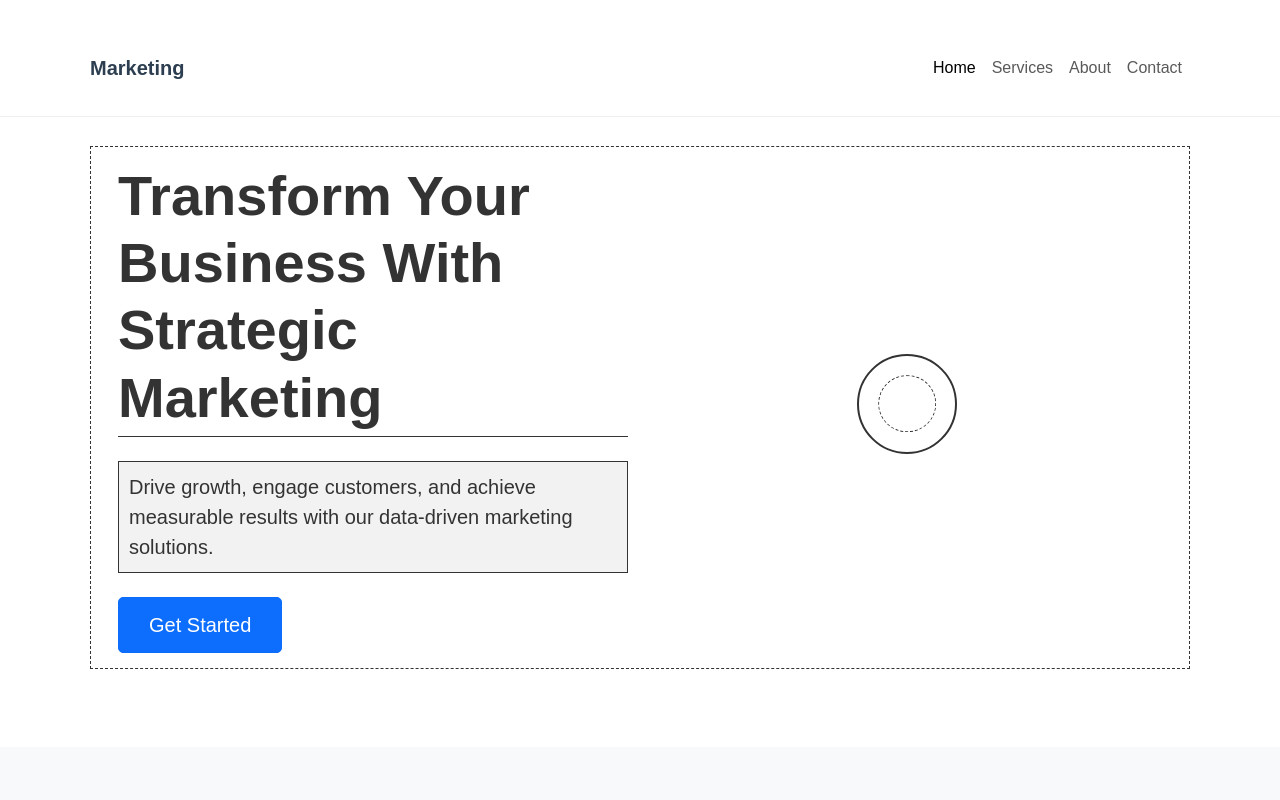
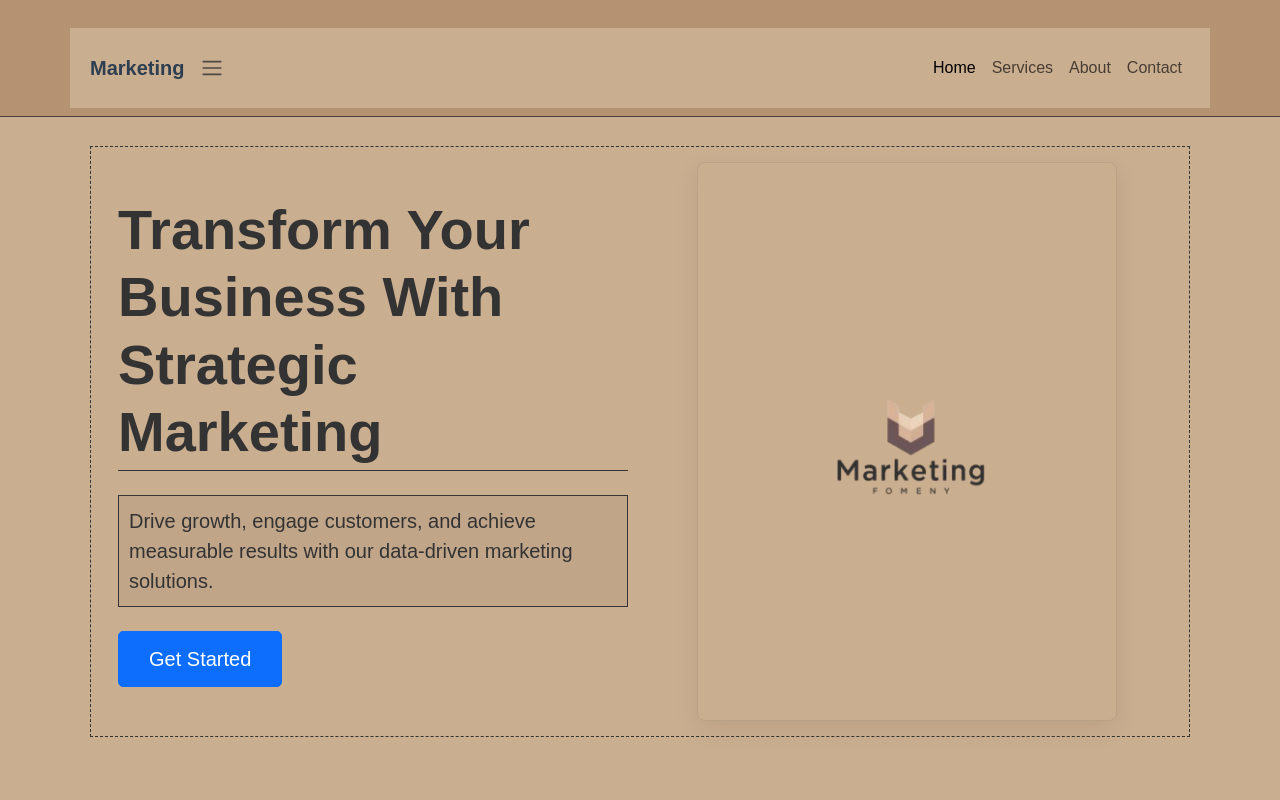
Before and after one commit to Luccithekid/Client-Project, a plain HTML site: page index.html in a window 1280 px wide. Shown: the top 800 px of the page. Drawn offline with nearby package versions, Linux system fonts and the light colour scheme.

Commit message:
5th commit

```diff
--- a/css/styles.css
+++ b/css/styles.css
@@ -14,18 +14,20 @@
 }
 
 body {
-    background-color: #fff;
+    background-color: #caae90;
     font-family: 'Arial', sans-serif;
     color: var(--text-color);
 }
 
 .container {
+      background-color: #caae90;
     padding: 20px;
     margin-top: 20px;
 }
 
-/* Marketing Website Specific Styles */
+
 .service-card {
+      background-color: #caae90;
     padding: 25px;
     border: 1px solid var(--wireframe-color);
     border-radius: 8px;
@@ -117,9 +119,9 @@ p {
 }
 
 .circle {
-    width: 100px;
-    height: 100px;
-    background-color: white;
+    width: 140px;
+    height: 140px;
+    background-color: rgb(231, 231, 231);
     border: 2px solid var(--wireframe-color);
     border-radius: 50%;
     display: inline-block;
@@ -138,10 +140,26 @@ p {
     height: 60%;
     transform: translate(-50%, -50%);
     border: 1px dashed var(--wireframe-color);
-    border-radius: 50%;
+    border-radius: 60%;
 }
 
 .circle:hover {
     background-color: rgba(0,0,0,0.05);
     transform: scale(1.1);
 }
+
+/* Hero image styling */
+.hero-image {
+    max-width: 100%;
+    height: auto;
+    border-radius: 8px;
+    border: 1px solid rgba(0,0,0,0.08);
+    box-shadow: 0 8px 24px rgba(0,0,0,0.08);
+    display: inline-block;
+}
+
+@media (min-width: 992px) {
+    .hero-image {
+        max-width: 420px;
+    }
+}
--- a/index.html
+++ b/index.html
@@ -9,10 +9,10 @@
    </head>
    <body>
 
-    <nav class="navbar navbar-expand-lg fixed-top" style="background:#fff; border-bottom:1px solid #eee;">
+    <nav class="navbar navbar-expand-lg fixed-top" style="background:#b49272; border-bottom:1px solid #4e3b3b;">
       <div class="container">
         <a class="navbar-brand" href="#" style="font-weight:bold; color:var(--primary-color);">Marketing</a>
-        <button class="navbar-toggler" type="button" data-bs-toggle="collapse" data-bs-target="#navbarNav" aria-controls="navbarNav" aria-expanded="false" aria-label="Toggle navigation">
+        <button class="navbar-toggler" type="button" data-bs-toggle="collapse" data-bs-target="#navbarNav" aria-controls="navbarNav" aria-expanded="false" aria-label="Toggle navigation"></button>
           <span class="navbar-toggler-icon"></span>
         </button>
         <div class="collapse navbar-collapse" id="navbarNav">
@@ -43,7 +43,7 @@
                     <a href="#contact" class="btn btn-lg btn-primary">Get Started</a>
                 </div>
                 <div class="col-lg-6 text-center">
-                    <i class="circle"></i>
+                    <img src="Untitled_design-removebg-preview.png" alt="Marketing illustration" class="hero-image img-fluid">
                 </div>
             </div>
         </div>
```
Also changed, not shown: Untitled_design-removebg-preview.png (added), img/Untitled design.png (added).
